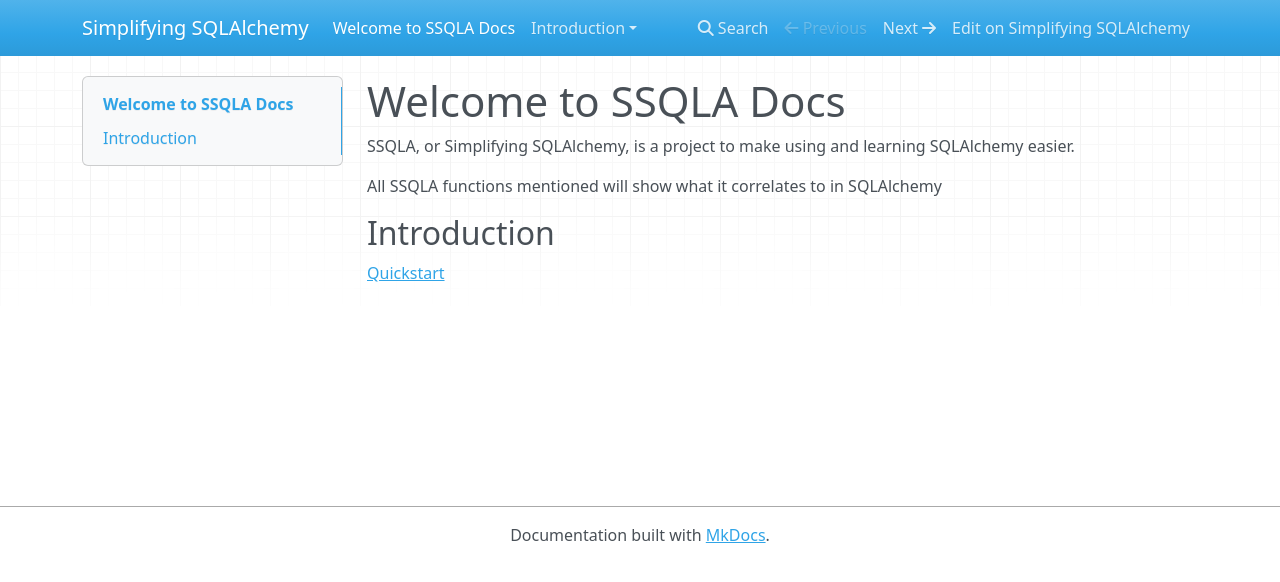
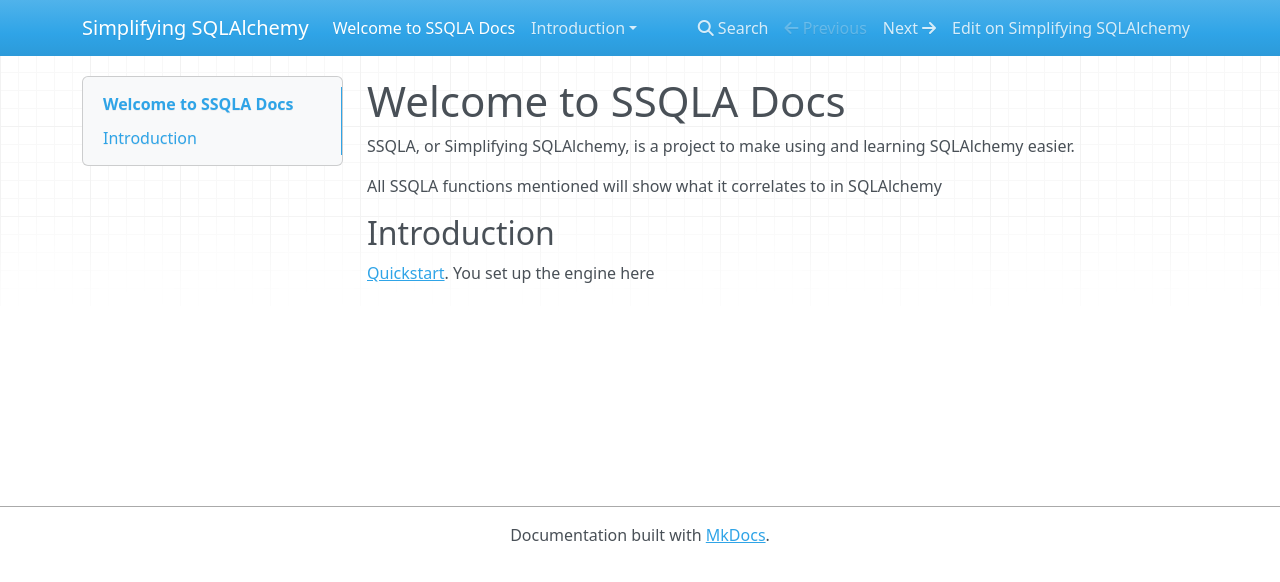
Before and after one commit to Arcader717/SAlc_Simplified, an MkDocs documentation site: the page built from docs/index.md, in a window 1280 px wide. Shown: the top 582 px of the page. Built offline with MkDocs 1.6.1, drawn with Linux system fonts in a browser that asks for light colours; nearby versions of some CDN libraries.

Commit message:
Update index.md

```diff
--- a/docs/index.md
+++ b/docs/index.md
@@ -5,4 +5,4 @@
 All SSQLA functions mentioned will show what it correlates to in SQLAlchemy
 
 ## Introduction
-[Quickstart](https://ssqla.readthedocs.io/en/latest/introduction/quickstart)
+[Quickstart](https://ssqla.readthedocs.io/en/latest/introduction/quickstart). You set up the engine here
```
